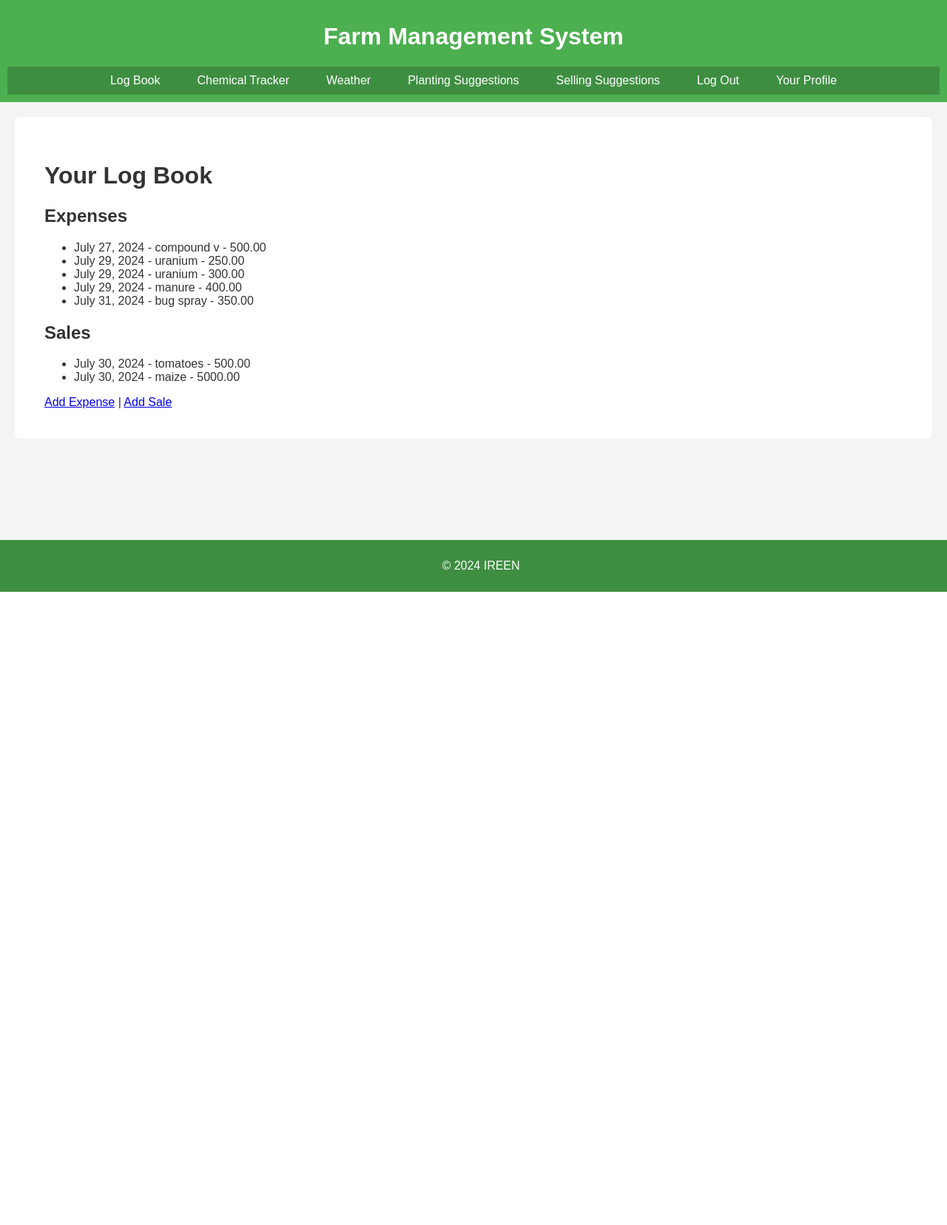
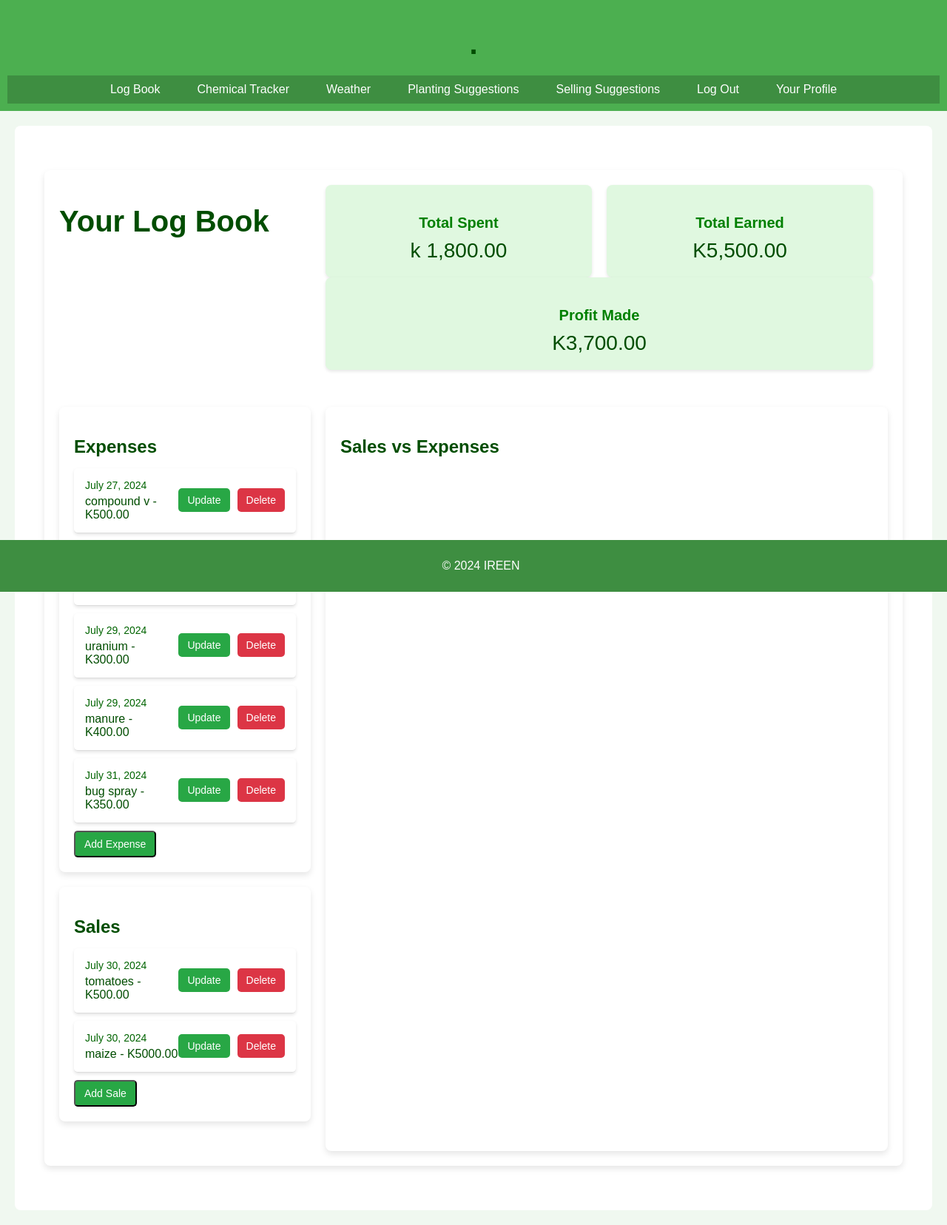
Before and after one commit to mwizG/manhatton, a Django app: page /logbook/ in a window 1280 px wide. Shown: the whole page at 74% size. Before the commit the page ends 800 px from the top, so only its background shows below. Run offline with Django 5.2, Linux system fonts and the light colour scheme; a user stored in the database is signed in; data comes from the database, SQL or seed files in the repository; both versions use the stored data as it was after the commit.

Commit message:
working on logbook

```diff
--- /dev/null
+++ b/ireen/logbook/static/logbook/css/logbook.css
@@ -0,0 +1,180 @@
+/* General Styles */
+body {
+    font-family: 'Arial', sans-serif;
+    margin: 0;
+    padding: 0;
+    color: #2f4f4f; /* Dark Slate Gray for text */
+    background-color: #f0f8f0; /* Alice Blue background */
+}
+
+.container {
+    max-width: 1200px;
+    margin: 20px auto;
+    padding: 20px;
+    background-color: #ffffff; /* White background */
+    border-radius: 8px;
+    box-shadow: 0 4px 8px rgba(0, 0, 0, 0.1);
+}
+
+/* Header Styles */
+h1 {
+    font-size: 2.5rem;
+    color: #004d00; /* Dark Green */
+    margin-bottom: 20px;
+}
+
+/* Summary Styles */
+.summary {
+    display: flex;
+    justify-content: space-between;
+    margin-bottom: 30px;
+    flex-wrap: wrap; /* Ensures items wrap on smaller screens */
+}
+
+.summary-item {
+    flex: 1;
+    margin-right: 20px;
+    background-color: #e0f8e0; /* Light Green */
+    border-radius: 8px;
+    padding: 20px;
+    box-shadow: 0 2px 4px rgba(0, 0, 0, 0.1);
+    text-align: center;
+    min-width: 200px; /* Ensures item width on smaller screens */
+}
+
+.summary-item h3 {
+    font-size: 1.25rem;
+    color: #008000; /* Green */
+    margin-bottom: 10px;
+}
+
+.summary-item p {
+    font-size: 1.75rem;
+    color: #004d00; /* Dark Green */
+    margin: 0;
+}
+
+/* Section Styles */
+.section-container {
+    display: flex;
+    justify-content: space-between;
+    margin-bottom: 40px;
+    gap: 20px;
+    flex-wrap: wrap; /* Allows wrapping on smaller screens */
+}
+
+.section {
+    flex: 1;
+    background-color: #ffffff; /* White background */
+    border-radius: 8px;
+    box-shadow: 0 4px 8px rgba(0, 0, 0, 0.1);
+    padding: 20px;
+    min-width: 300px; /* Ensures minimum width on smaller screens */
+}
+
+.section h2 {
+    font-size: 1.5rem;
+    color: #004d00; /* Dark Green */
+    margin-bottom: 15px;
+}
+
+/* List Styles */
+.list {
+    list-style: none;
+    padding: 0;
+    margin: 0;
+}
+
+.list-item {
+    display: flex;
+    justify-content: space-between;
+    align-items: center;
+    padding: 15px;
+    border-bottom: 1px solid #dcdcdc;
+    background-color: #ffffff; /* White background */
+    border-radius: 5px;
+    box-shadow: 0 2px 4px rgba(0, 0, 0, 0.1);
+    margin-bottom: 10px;
+    flex-wrap: wrap; /* Allows wrapping on smaller screens */
+}
+
+.item-details {
+    flex: 1;
+    display: flex;
+    flex-direction: column;
+}
+
+.item-date {
+    font-size: 0.875rem;
+    color: #006400; /* Dark Green */
+    margin-bottom: 5px;
+}
+
+.item-info {
+    font-size: 1rem;
+    color: #004d00; /* Darker Green */
+}
+
+.actions {
+    display: flex;
+    gap: 10px;
+}
+
+.btn {
+    padding: 8px 12px;
+    text-decoration: none;
+    border-radius: 5px;
+    color: #ffffff;
+    font-size: 0.875rem;
+    display: inline-block;
+    text-align: center;
+}
+
+.btn-primary {
+    background-color: #28a745; /* Green */
+}
+
+.btn-primary:hover {
+    background-color: #218838; /* Darker Green */
+}
+
+.btn-danger {
+    background-color: #dc3545; /* Red for Delete */
+}
+
+.btn-danger:hover {
+    background-color: #c82333; /* Darker Red */
+}
+
+/* Chart Styles */
+canvas {
+    width: 100%;
+    height: 400px;
+}
+
+/* Media Queries */
+@media (max-width: 768px) {
+    .summary {
+        flex-direction: column;
+        align-items: center;
+    }
+
+    .summary-item {
+        margin-right: 0;
+        margin-bottom: 20px;
+    }
+
+    .section-container {
+        flex-direction: column;
+        align-items: center;
+    }
+
+    .section {
+        min-width: 100%;
+    }
+
+    .list-item {
+        flex-direction: column;
+        align-items: flex-start;
+    }
+}
--- a/ireen/logbook/templates/logbook/index.html
+++ b/ireen/logbook/templates/logbook/index.html
@@ -3,30 +3,158 @@
 {% block title %}Farm Management System{% endblock %}
 
 {% block content %}
-
 <!DOCTYPE html>
-<html>
+<html lang="en">
 <head>
     <title>Log Book</title>
     {% load static %}
-
-    <link rel="stylesheet" href="{% static 'css/main.css' %}">
+    <link rel="stylesheet" href="{% static 'logbook.css' %}">
+    <script src="https://cdn.jsdelivr.net/npm/chart.js"></script>
 </head>
 <body>
+    <div class="container">
         <h1>Your Log Book</h1>
+
+        <div class="summary">
+            <div class="summary-item">
+                <h3>Total Spent</h3>
+                <p id="total_spent">{{ total_spent }}</p>
+            </div>
+            <div class="summary-item">
+                <h3>Total Earned</h3>
+                <p id="total_earned">{{ total_earned }}</p>
+            </div>
+            <div class="summary-item">
+                <h3>Profit Made</h3>
+                <p id="profit">{{ profit }}</p>
+            </div>
+        </div>
+
+        <div class="section-container">
+            <div class="section expenses">
                 <h2>Expenses</h2>
-    <ul>
+                <ul class="list">
                     {% for expense in expenses %}
-            <li>{{ expense.date }} - {{ expense.item }} - {{ expense.amount_spent }}</li>
+                        <li class="list-item">
+                            <div class="item-details">
+                                <span class="item-date">{{ expense.date }}</span>
+                                <span class="item-info">{{ expense.item }} - K{{ expense.amount_spent }}</span>
+                            </div>
+                            <div class="actions">
+                                <a href="{% url 'logbook:update_expense' expense.pk %}" class="btn btn-primary">Update</a>
+                                <a href="{% url 'logbook:delete_expense' expense.pk %}" class="btn btn-danger">Delete</a>
+                            </div>
+                        </li>
                     {% endfor %}
                 </ul>
+                <button class="btn btn-primary" onclick="window.location.href='{% url 'logbook:add_expense' %}'">Add Expense</button>
+            </div>
+
+            <div class="section sales">
                 <h2>Sales</h2>
-    <ul>
+            <ul class="list">
                 {% for sale in sales %}
-            <li>{{ sale.date }} - {{ sale.product }} - {{ sale.amount_earned }}</li>
+                    <li class="list-item">
+                        <div class="item-details">
+                            <span class="item-date">{{ sale.date }}</span>
+                            <span class="item-info">{{ sale.product }} - K{{ sale.amount_earned }}</span>
+                        </div>
+                        <div class="actions">
+                            <a href="{% url 'logbook:update_sale' sale.pk %}" class="btn btn-primary">Update</a>
+                            <a href="{% url 'logbook:delete_sale' sale.pk %}" class="btn btn-danger">Delete</a>
+                        </div>
+                    </li>
                     {% endfor %}
                 </ul>
-    <a href="{% url 'logbook:add_expense' %}">Add Expense</a> | <a href="{% url 'logbook:add_sale' %}">Add Sale</a>
+                <button class="btn btn-primary" onclick="window.location.href='{% url 'logbook:add_sale' %}'">Add Sale</button>
+            </div>
+        </div>
+
+        <div class="section">
+            <h2>Sales vs Expenses</h2>
+            <canvas id="comparisonChart"></canvas>
+        </div>
+
+        <script>
+            document.addEventListener("DOMContentLoaded", function () {
+                var ctx = document.getElementById('comparisonChart').getContext('2d');
+
+                // Parse the JSON data for expenses and sales
+                var expenseData = JSON.parse('{{ expense_data|escapejs }}');
+                var saleData = JSON.parse('{{ sale_data|escapejs }}');
+
+                // Extract dates and amounts, ensuring the date format matches
+                var labels = expenseData.map(function (data) {
+                    return data.date;
+                }).concat(saleData.map(function (data) {
+                    return data.date;
+                })).filter(function(value, index, self) {
+                    return self.indexOf(value) === index; // Removing duplicates
+                }).sort(); // Sorting the dates
+
+                var expenseAmounts = expenseData.reduce(function (acc, data) {
+                    acc[data.date] = parseFloat(data.amount_spent);
+                    return acc;
+                }, {});
+
+                var saleAmounts = saleData.reduce(function (acc, data) {
+                    acc[data.date] = parseFloat(data.amount_earned);
+                    return acc;
+                }, {});
+
+                var expenseDataset = labels.map(function (date) {
+                    return expenseAmounts[date] || 0;
+                });
+
+                var saleDataset = labels.map(function (date) {
+                    return saleAmounts[date] || 0;
+                });
+
+                // Calculate total spent, total earned, and profit made
+                var totalSpent = expenseDataset.reduce((acc, val) => acc + val, 0);
+                var totalEarned = saleDataset.reduce((acc, val) => acc + val, 0);
+                var profitMade = totalEarned - totalSpent;
+
+                // Update the summary section
+                document.getElementById('totalSpent').innerText = totalSpent.toFixed(2);
+                document.getElementById('totalEarned').innerText = totalEarned.toFixed(2);
+                document.getElementById('profitMade').innerText = profitMade.toFixed(2);
+
+                // Create the chart
+                var comparisonChart = new Chart(ctx, {
+                    type: 'line',
+                    data: {
+                        labels: labels,
+                        datasets: [{
+                            label: 'Expenses',
+                            data: expenseDataset,
+                            borderColor: '#ff5733',
+                            backgroundColor: 'rgba(255, 87, 51, 0.2)',
+                            borderWidth: 2
+                        }, {
+                            label: 'Sales',
+                            data: saleDataset,
+                            borderColor: '#33c1ff',
+                            backgroundColor: 'rgba(51, 193, 255, 0.2)',
+                            borderWidth: 2
+                        }]
+                    },
+                    options: {
+                        responsive: true,
+                        scales: {
+                            x: {
+                                type: 'category',
+                                labels: labels
+                            },
+                            y: {
+                                beginAtZero: true
+                            }
+                        }
+                    }
+                });
+            });
+        </script>
+    </div>
 </body>
 </html>
 {% endblock %}
--- a/ireen/logbook/urls.py
+++ b/ireen/logbook/urls.py
@@ -1,9 +1,14 @@
 from django.urls import path
 from . import views
 
-app_name='logbook'
+app_name = 'logbook'
+
 urlpatterns = [
     path('', views.logbook_home, name='logbook'),
     path('add_expense/', views.add_expense, name='add_expense'),
+    path('update_expense/<int:pk>/', views.update_expense, name='update_expense'),
+    path('delete_expense/<int:pk>/', views.delete_expense, name='delete_expense'),
     path('add_sale/', views.add_sale, name='add_sale'),
+    path('update_sale/<int:pk>/', views.update_sale, name='update_sale'),
+    path('delete_sale/<int:pk>/', views.delete_sale, name='delete_sale'),
 ]
--- a/ireen/logbook/views.py
+++ b/ireen/logbook/views.py
@@ -1,13 +1,41 @@
 from django.shortcuts import render, redirect
 from django.contrib.auth.decorators import login_required
-from .models import Expense, Sale, Tip
+from django.core.serializers.json import DjangoJSONEncoder
+from django.http import JsonResponse
+from .models import Expense, Sale
 from .forms import ExpenseForm, SaleForm
+import json
+
 
 @login_required
 def logbook_home(request):
     expenses = Expense.objects.filter(user=request.user)
     sales = Sale.objects.filter(user=request.user)
-    return render(request, 'logbook/index.html', {'expenses': expenses, 'sales': sales})
+
+    # Calculate total spent and total earned
+    total_spent = sum(expense.amount_spent for expense in expenses)
+    total_earned = sum(sale.amount_earned for sale in sales)
+    profit = total_earned - total_spent
+
+    # Format values with currency symbol
+    formatted_total_spent = f'k {total_spent:,.2f}'
+    formatted_total_earned = f'K{total_earned:,.2f}'
+    formatted_profit = f'K{profit:,.2f}'
+
+    print('formatted:', formatted_profit)
+    # Serialize data for Chart.js
+    expense_data = json.dumps(list(expenses.values('date', 'amount_spent')), cls=DjangoJSONEncoder)
+    sale_data = json.dumps(list(sales.values('date', 'amount_earned')), cls=DjangoJSONEncoder)
+
+    return render(request, 'logbook/index.html', {
+        'expenses': expenses,
+        'sales': sales,
+        'expense_data': expense_data,
+        'sale_data': sale_data,
+        'total_spent': formatted_total_spent,
+        'total_earned': formatted_total_earned,
+        'profit': formatted_profit,
+    })
 
 @login_required
 def add_expense(request):
@@ -23,6 +51,26 @@ def add_expense(request):
     return render(request, 'logbook/add_expense.html', {'form': form})
 
 @login_required
+def update_expense(request, pk):
+    expense = Expense.objects.get(pk=pk, user=request.user)
+    if request.method == 'POST':
+        form = ExpenseForm(request.POST, instance=expense)
+        if form.is_valid():
+            form.save()
+            return redirect('logbook:logbook')
+    else:
+        form = ExpenseForm(instance=expense)
+    return render(request, 'logbook/add_expense.html', {'form': form})
+
+@login_required
+def delete_expense(request, pk):
+    expense = Expense.objects.get(pk=pk, user=request.user)
+    if request.method == 'POST':
+        expense.delete()
+        return redirect('logbook:logbook')
+    return render(request, 'logbook/delete_expense.html', {'expense': expense})
+
+@login_required
 def add_sale(request):
     if request.method == 'POST':
         form = SaleForm(request.POST)
@@ -34,3 +82,23 @@ def add_sale(request):
     else:
         form = SaleForm()
     return render(request, 'logbook/add_sale.html', {'form': form})
+
+@login_required
+def update_sale(request, pk):
+    sale = Sale.objects.get(pk=pk, user=request.user)
+    if request.method == 'POST':
+        form = SaleForm(request.POST, instance=sale)
+        if form.is_valid():
+            form.save()
+            return redirect('logbook:logbook')
+    else:
+        form = SaleForm(instance=sale)
+    return render(request, 'logbook/add_sale.html', {'form': form})
+
+@login_required
+def delete_sale(request, pk):
+    sale = Sale.objects.get(pk=pk, user=request.user)
+    if request.method == 'POST':
+        sale.delete()
+        return redirect('logbook:logbook')
+    return render(request, 'logbook/delete_sale.html', {'sale': sale})
--- a/ireen/static/css/main.css
+++ b/ireen/static/css/main.css
@@ -36,6 +36,7 @@ nav ul li a {
     text-decoration: none;
     display: block;
     padding: 10px;
+    background-color: transparent; /* Ensure no background color */
 }
 
 nav ul li a:hover {
--- a/ireen/templates/base.html
+++ b/ireen/templates/base.html
@@ -15,7 +15,7 @@
 </head>
 <body>
     <header>
-        <h1>Farm Management System</h1>
+        <h1>.</h1>
         <div class="hamburger" onclick="toggleMenu()">
             <div></div>
             <div></div>
```
Also changed, not shown: ireen/ireen/settings.py (+5 -2 lines), ireen/logbook/templates/logbook/delete_expense.html (added, +24 -0 lines), ireen/logbook/templates/logbook/delete_sale.html (added, +24 -0 lines), ireen/db.sqlite3. Lines whose indentation alone changed are shown as unchanged.
